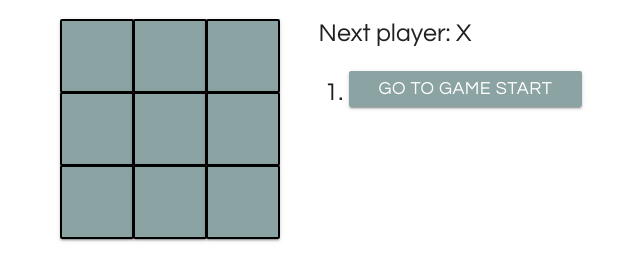
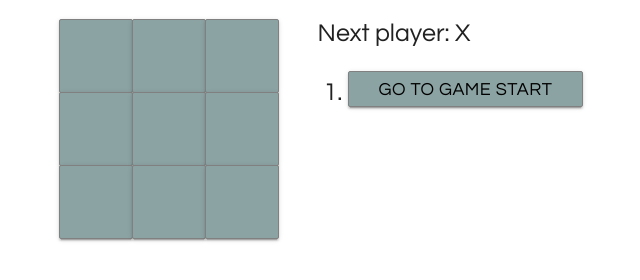
Before and after one commit to morganevans777/reactTicTacToe, a React app: page / in a window 1280 px wide. Shown: the whole page, without its empty margins (319-959 px from the left). Built offline with nearby package versions, Linux system fonts and the light colour scheme.

Commit message:
changed size and color of border on square buttons, also changed font-color on the game-position buttons, changed color of "after-click" highlignt, surrounding square buttons after clicking

```diff
--- a/src/index.css
+++ b/src/index.css
@@ -18,8 +18,8 @@ body {
   }
 
   .square {
+    border: 0.5px solid grey;
     background: #8ca3a3;
-    border: 2px solid black;
     float: left;
     font-size: 60px;
     font-weight: bold;
@@ -35,6 +35,10 @@ body {
   .square:hover {
     background-color: #55ACEE;
   }
+
+  .btn:focus, .btn-large:focus, .btn-floating:focus {
+    background: #8ca3a3 !important;
+}
 
   .square:focus {
     outline: none;
@@ -56,13 +60,14 @@ body {
   }
 
   .button {
+    border: 0.5px solid grey;
     font-size: 18px;
-    color: white;
+    color: black;
     background-color: #8ca3a3;
     margin-bottom: 10px;
   }
 
   .button:hover {
-    color: black;
+    color: white;
     background-color: #55ACEE;
   }
```
